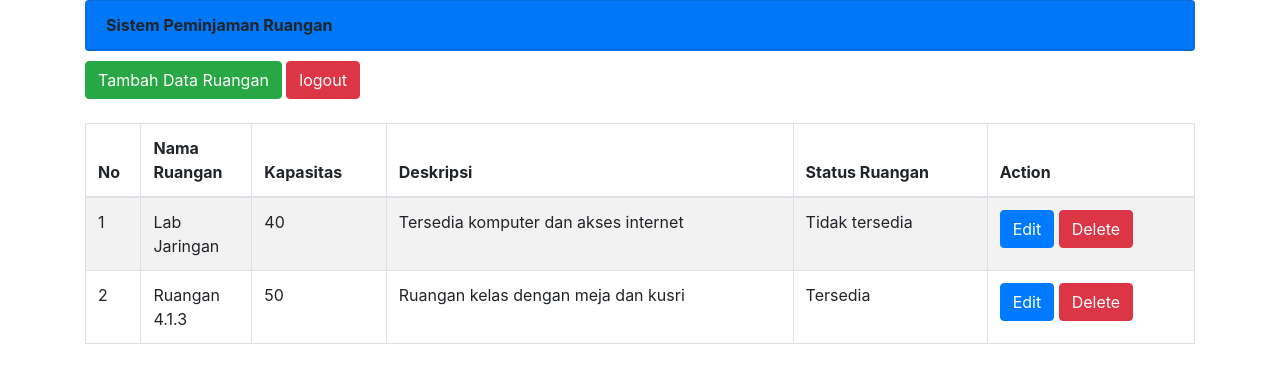
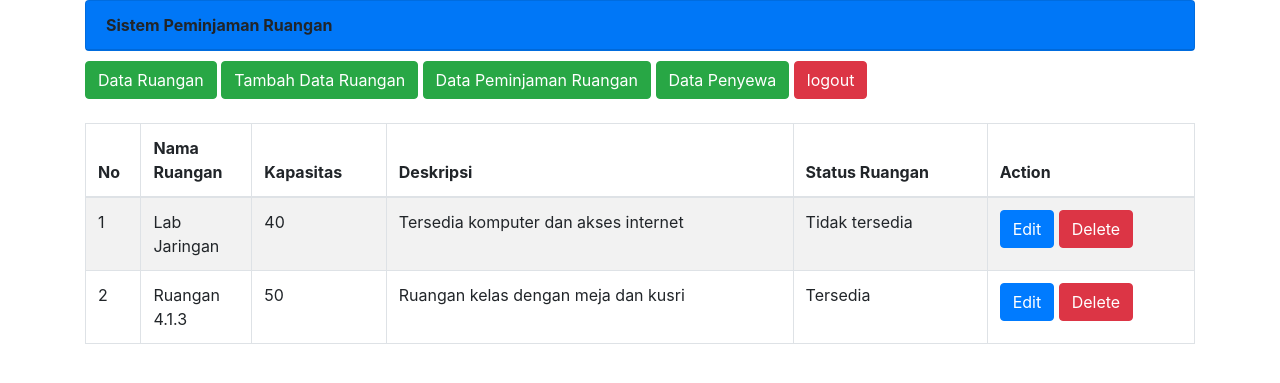
Before and after one commit to gilangmukharom/CI3_Sewa_Ruangan, a CodeIgniter app: page /database/index.php/c_ruangan/index in a window 1280 px wide. Shown: the top 383 px of the page. Run offline with CodeIgniter, Linux system fonts and the light colour scheme; data comes from the database, SQL or seed files in the repository; some libraries are stand-ins or nearby versions.

Commit message:
UPDATE-MANDA

```diff
--- a/application/views/V_ruangan.php
+++ b/application/views/V_ruangan.php
@@ -13,7 +13,10 @@
         <div class="card-header"><strong>Sistem Peminjaman Ruangan</strong></div>
     </div>
         <div style="margin-top: 10px;">
+            <a class="btn btn-success" href="<?php echo base_url('C_ruangan/index/') ?>">Data Ruangan</a>
             <a class="btn btn-success" href="<?php echo base_url('C_ruangan/tambahData/') ?>">Tambah Data Ruangan</a>
+            <a class="btn btn-success" href="<?php echo base_url('Peminjaman/index/') ?>">Data Peminjaman Ruangan</a>
+            <a class="btn btn-success" href="<?php echo base_url('C_ruangan/tambahData/') ?>">Data Penyewa</a>
             <a class="btn btn-danger" href="<?php echo base_url('Login/logout/') ?>">logout</a>
             <br></br>
             <div class="table-responsive">
```
